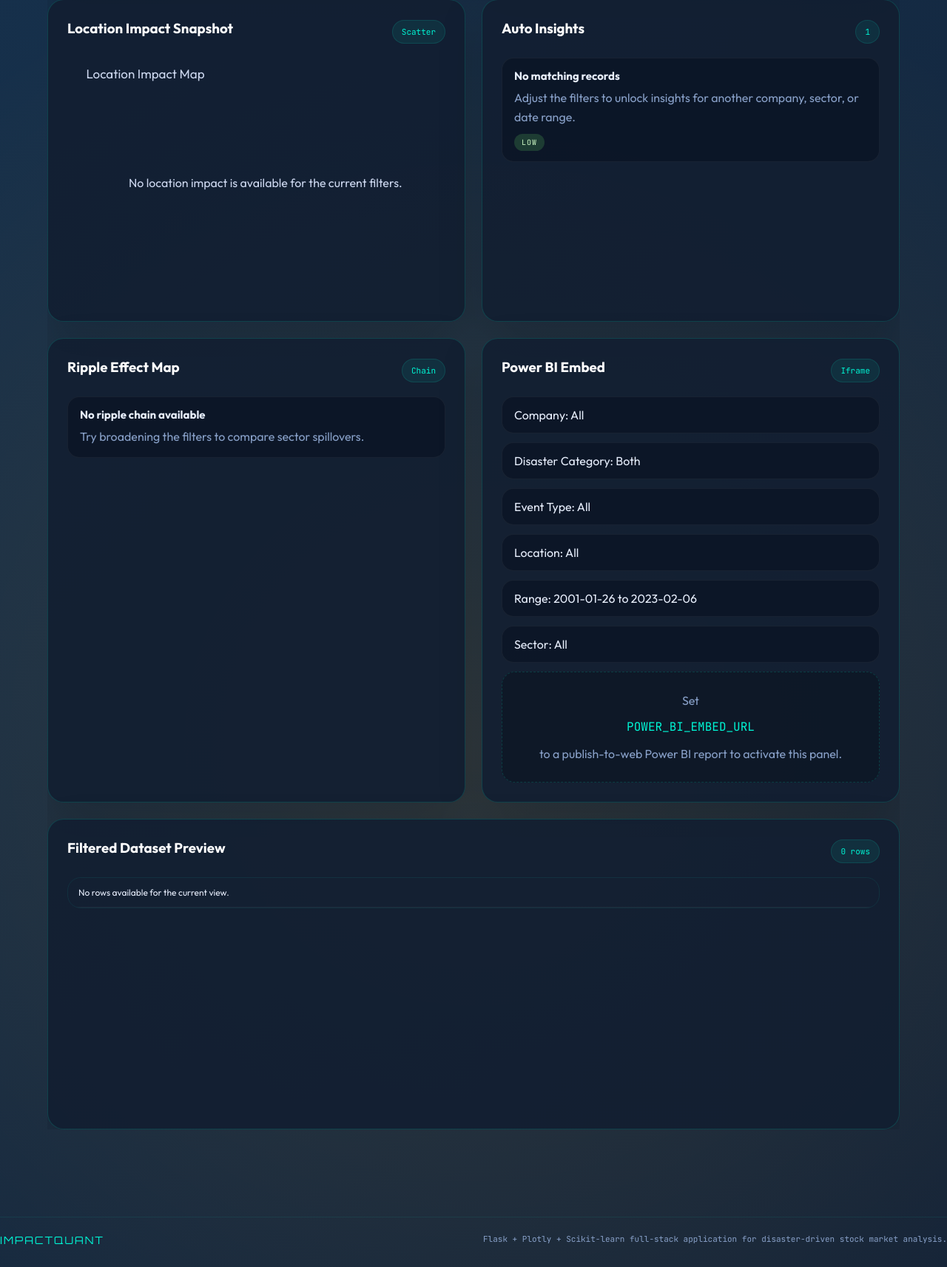
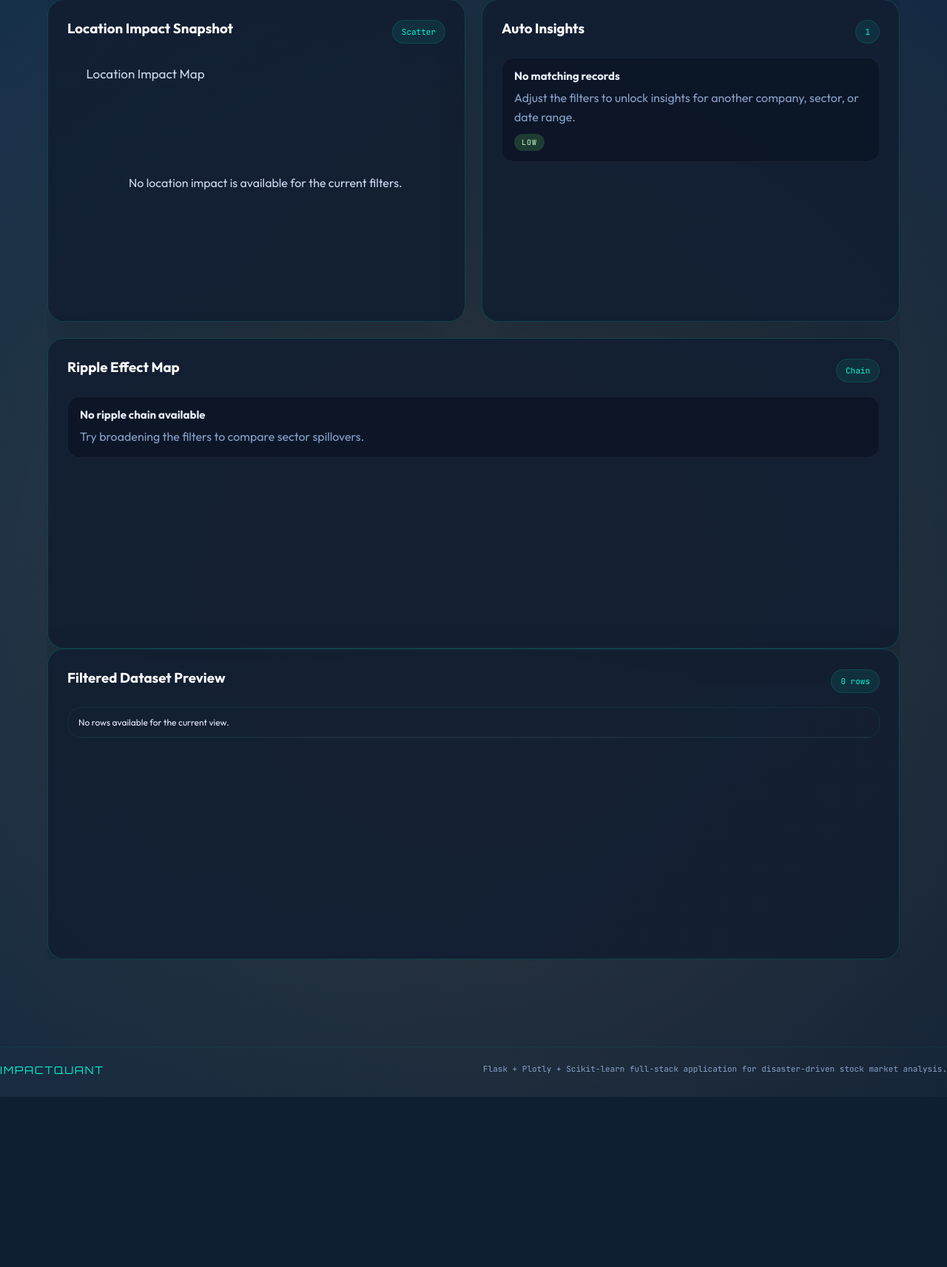
Before and after one commit to ShradhaMagar12/ImpactQuant_01, a Flask app: page /analyze in a window 1280 px wide. Shown: the part 2218-3931 px from the top of the page at 74% size. After the commit the page ends 3701 px from the top, so only its background shows below. Run offline with Flask 3, Linux system fonts and the light colour scheme; some libraries are stand-ins or nearby versions.

Commit message:
Remove Power BI integration from dashboard

```diff
--- a/static/js/dashboard.js
+++ b/static/js/dashboard.js
@@ -49,23 +49,6 @@ window.addEventListener("load", async () => {
     ImpactQuant.renderRipple("dashboard-ripple", insightsPayload.ripple_effects);
     ImpactQuant.$("dashboard-insight-count").textContent = `${insightsPayload.insights.length}`;
 
-    const powerBi = analysisPayload.power_bi;
-    const meta = ImpactQuant.$("powerbi-meta");
-    meta.innerHTML = Object.entries(powerBi.selected_filters || {})
-      .map(([label, value]) => `<div class="pill">${ImpactQuant.escapeHtml(label)}: ${ImpactQuant.escapeHtml(value || "All")}</div>`)
-      .join("");
-    const frame = ImpactQuant.$("powerbi-frame");
-    const empty = ImpactQuant.$("powerbi-empty");
-    if (powerBi.enabled && powerBi.embed_url) {
-      frame.src = powerBi.embed_url;
-      frame.classList.add("active");
-      empty.style.display = "none";
-    } else {
-      frame.classList.remove("active");
-      frame.removeAttribute("src");
-      empty.style.display = "grid";
-    }
-
     ImpactQuant.renderTable("dashboard-table", dataPayload.rows.slice(0, 12));
     ImpactQuant.$("dashboard-table-count").textContent = `${dataPayload.summary.records} rows`;
     ImpactQuant.setFilterMeta(
--- a/templates/dashboard.html
+++ b/templates/dashboard.html
@@ -51,16 +51,11 @@
     </div>
   </div>
 
-  <div class="plot-grid two">
+  <!-- Moved Ripple Effect Map here and removed Power BI -->
+  <div class="plot-grid">
     <div class="insight-card">
       <div class="card-head"><h3>Ripple Effect Map</h3><span>Chain</span></div>
       <div id="dashboard-ripple" class="stack-list"></div>
-    </div>
-    <div class="plot-card">
-      <div class="card-head"><h3>Power BI Embed</h3><span>Iframe</span></div>
-      <div id="powerbi-meta" class="pill-grid"></div>
-      <div id="powerbi-empty" class="empty-state">Set <code>POWER_BI_EMBED_URL</code> to a publish-to-web Power BI report to activate this panel.</div>
-      <iframe id="powerbi-frame" title="Power BI Dashboard" loading="lazy"></iframe>
     </div>
   </div>
 
```
